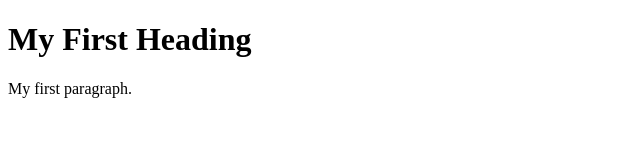
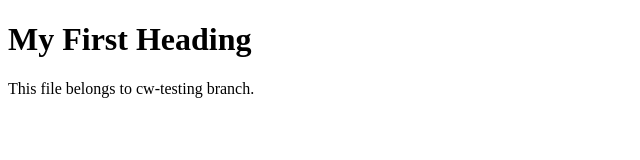
Before and after one commit to Engg-Haider/cw-git-testing, a plain HTML site: page index.html in a window 1280 px wide. Shown: the whole page, without its empty margins (0-640 px from the left). Drawn offline with Linux system fonts and the light colour scheme.

Commit message:
Update index.html

```diff
--- a/index.html
+++ b/index.html
@@ -3,7 +3,7 @@
 <body>
 
 <h1>My First Heading</h1>
-<p>My first paragraph.</p>
+<p>This file belongs to cw-testing branch.</p>
 
 </body>
 </html>
```
